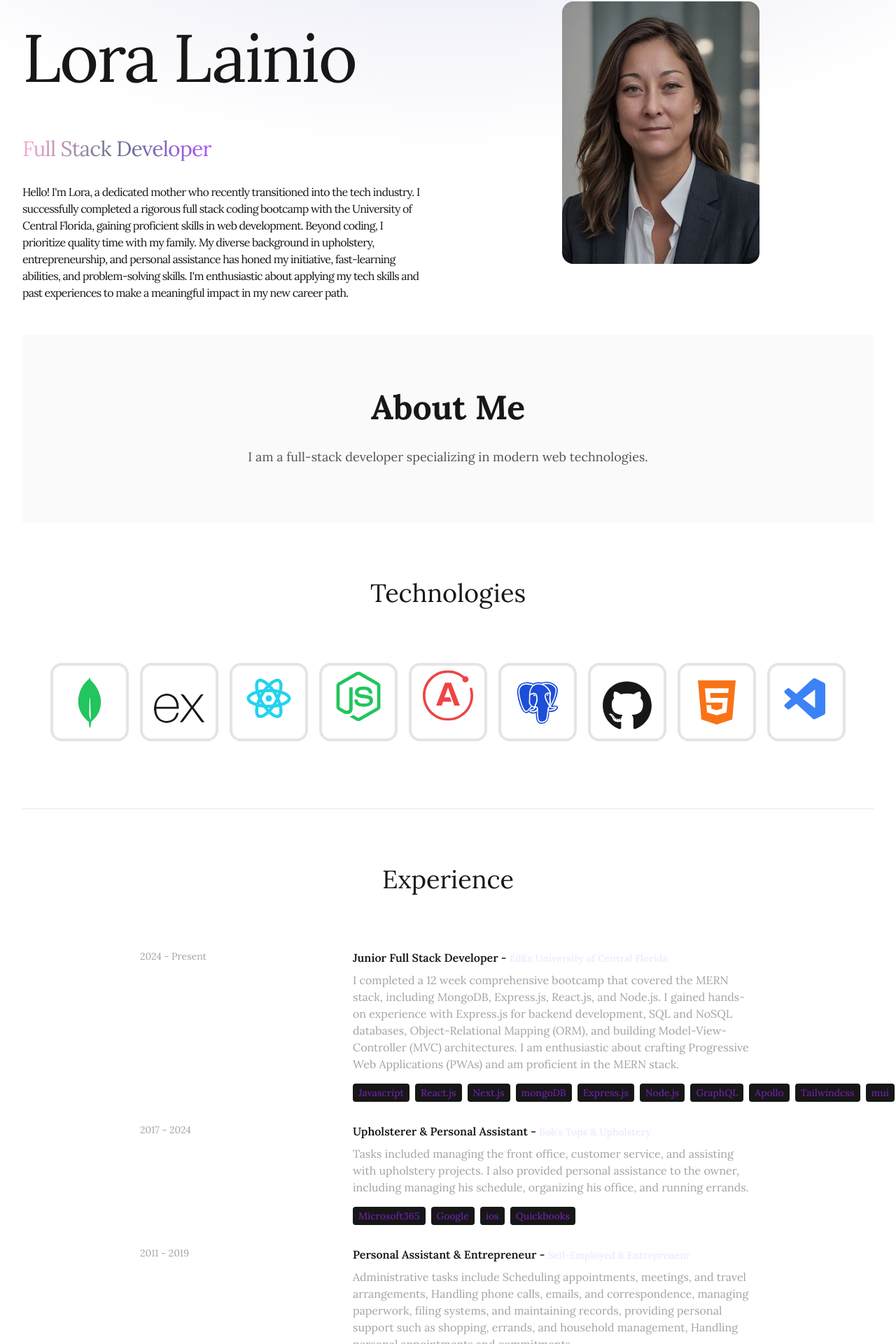
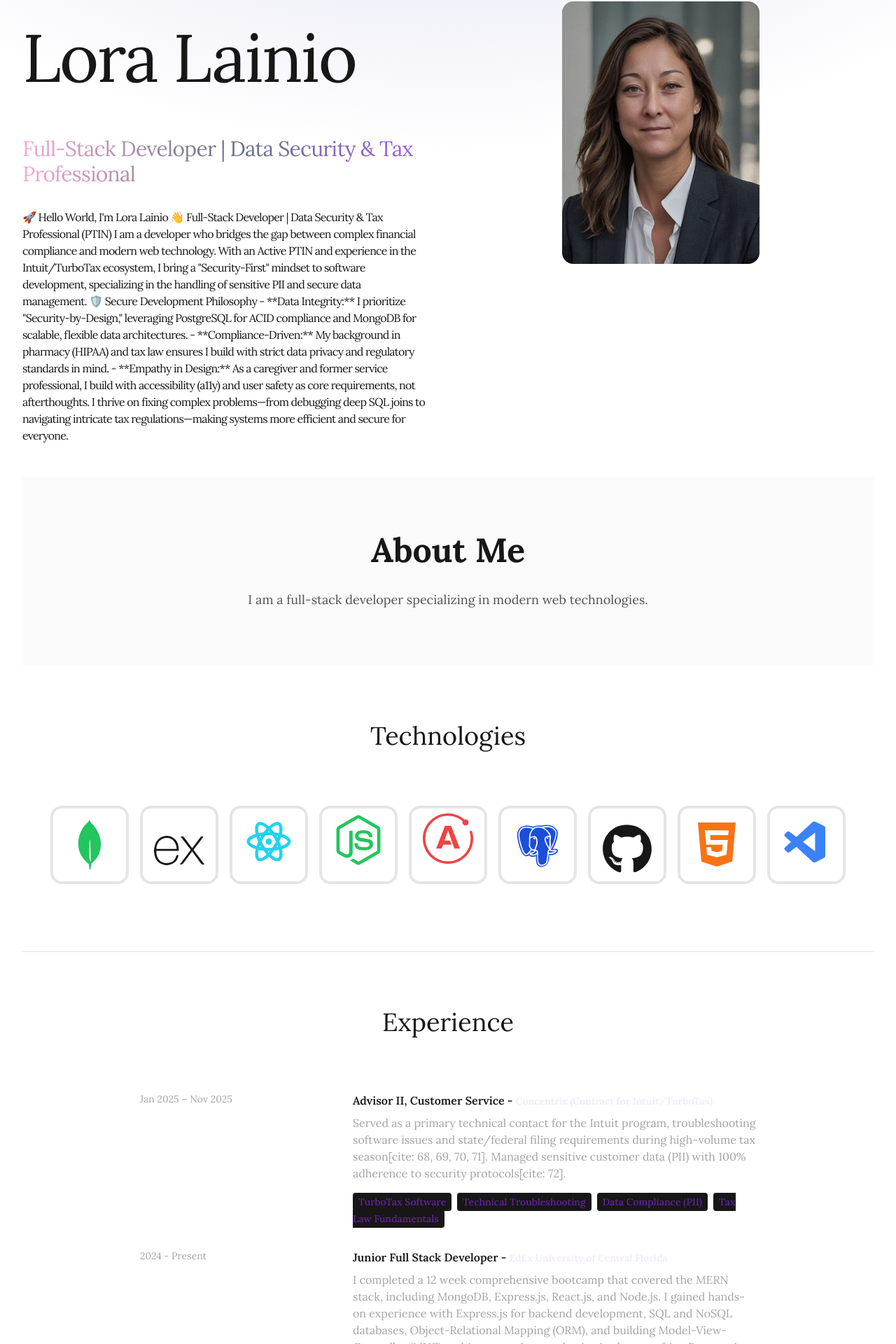
Before and after one commit to L-Lainio/ljlainio-react-vite, a React (Vite) app: page / in a window 1280 px wide. Shown: the part 262-2182 px from the top of the page at 70% size. Built offline with nearby package versions, Linux system fonts and the light colour scheme; a web font is replaced by a local one.

Commit message:
Update HERO_CONTENT and EdEx experience technologies; improve security and compliance messaging

```diff
--- a/src/components/Hero.jsx
+++ b/src/components/Hero.jsx
@@ -29,7 +29,7 @@ const Hero = () => {
                             initial="hidden"
                             animate="visible"
                             className="bg-gradient-to-r from-pink-300 via-slate-500 to-purple-500 bg-clip-text text-3xl tracking-tight text-transparent">
-                            Full Stack Developer
+                            Full-Stack Developer | Data Security & Tax Professional
                         </motion.span>
                         <motion.p
                             variants={container(1)}
--- a/src/constants/index.js
+++ b/src/constants/index.js
@@ -3,28 +3,36 @@ import project2 from "../assets/projects/project2.jpg";
 import project3 from "../assets/projects/project3.jpg";
 
 
-export const HERO_CONTENT = `Hello! I'm Lora, a dedicated mother who recently transitioned into the tech industry. I successfully completed a rigorous full stack coding bootcamp with the University of Central Florida, gaining proficient skills in web development. Beyond coding, I prioritize quality time with my family. My diverse background in upholstery, entrepreneurship, and personal assistance has honed my initiative, fast-learning abilities, and problem-solving skills. I'm enthusiastic about applying my tech skills and past experiences to make a meaningful impact in my new career path.`;
-
-export const ABOUT_TEXT = `🚀 Hello World, I'm Lora Lainio 👋
+export const HERO_CONTENT =
+ `🚀 Hello World, I'm Lora Lainio 👋
 
 Full-Stack Developer | Data Security & Tax Professional (PTIN)
 
-I bridge the gap between complex financial compliance and modern web technology, bringing a security-first mindset from my tax preparation background to every line of code I write.
+I am a developer who bridges the gap between complex financial compliance and modern web technology. With an Active PTIN and experience in the Intuit/TurboTax ecosystem, I bring a "Security-First" mindset to software development, specializing in the handling of sensitive PII and secure data management.
 
 🛡️ Secure Development Philosophy
 
-- **Data Integrity:** Security-first mindset from tax preparation ensures robust, compliant applications.
-- **Empathy in Design:** Building with accessibility for all users, making technology inclusive and user-friendly.
+- **Data Integrity:** I prioritize "Security-by-Design," leveraging PostgreSQL for ACID compliance and MongoDB for scalable, flexible data architectures.
+- **Compliance-Driven:** My background in pharmacy (HIPAA) and tax law ensures I build with strict data privacy and regulatory standards in mind.
+- **Empathy in Design:** As a caregiver and former service professional, I build with accessibility (a11y) and user safety as core requirements, not afterthoughts.
 
-My journey combines financial expertise with cutting-edge web development, creating solutions that are not only functional but also secure and accessible.`;
+I thrive on fixing complex problems—from debugging deep SQL joins to navigating intricate tax regulations—making systems more efficient and secure for everyone.`;
+
 
 export const EXPERIENCES = [
+    {
+        year: "Jan 2025 – Nov 2025",
+        role: "Advisor II, Customer Service",
+        company: "Concentrix (Contract for Intuit/TurboTax)",
+        description: "Served as a primary technical contact for the Intuit program, troubleshooting software issues and state/federal filing requirements during high-volume tax season[cite: 68, 69, 70, 71]. Managed sensitive customer data (PII) with 100% adherence to security protocols[cite: 72].",
+        technologies: ["TurboTax Software", "Technical Troubleshooting", "Data Compliance (PII)", "Tax Law Fundamentals"],
+    },
     {
         year: "2024 - Present",
         role: "Junior Full Stack Developer",
         company: "EdEx University of Central Florida",
         description: `I completed a 12 week comprehensive bootcamp that covered the MERN stack, including MongoDB, Express.js, React.js, and Node.js. I gained hands-on experience with Express.js for backend development, SQL and NoSQL databases, Object-Relational Mapping (ORM), and building Model-View-Controller (MVC) architectures. I am enthusiastic about crafting Progressive Web Applications (PWAs) and am proficient in the MERN stack.`,
-        technologies: ["Javascript", "React.js", "Next.js", "mongoDB", "Express.js", "Node.js", "GraphQL", "Apollo", "Tailwindcss", "mui", "Materialize", "HTML", "CSS", "API", "Insomnia", "Heroku", "Netlify", "Vercel"],
+           technologies: ["TypeScript", "PostgreSQL", "React", "Node.js", "MongoDB", "Docker", "GraphQL"],
     },
 
     {
@@ -74,7 +82,5 @@ export const PROJECTS = [
 ];
 
 export const CONTACT = {
-    address: "Lake City, Florida ",
-    phoneNo: "+1 (772)475-9943 ",
     email: "lora.lainio.it@gmail.com",
 };
```
